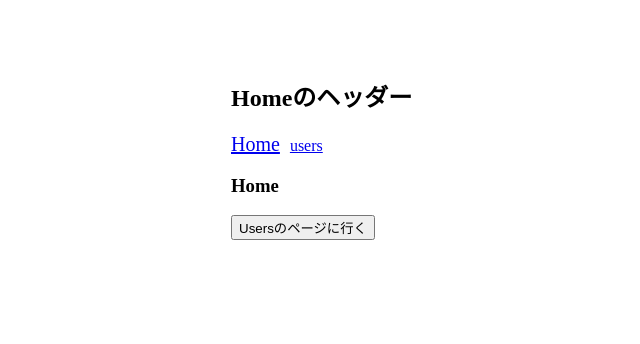
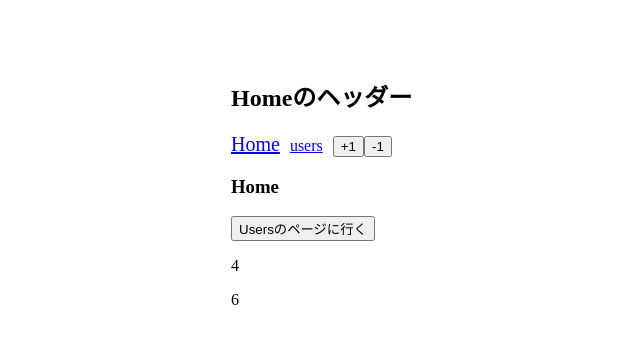
Before and after one commit to fujicho/spa-vuejs, a Vue app: page / in a window 1280 px wide. Shown: the top 344 px of the page, without its empty margins (59-699 px from the left). Built offline with nearby package versions, Linux system fonts and the light colour scheme.

Commit message:
mapGetters

```diff
--- a/src/store.js
+++ b/src/store.js
@@ -6,5 +6,9 @@
 export default new Vuex.Store({
   state: {
     count:2
+  },
+  getters: {
+    doubleCount: state=> state.count *2,
+    tripleCount: state=> state.count *3
   }
 });
--- a/src/views/HeaderHome.vue
+++ b/src/views/HeaderHome.vue
@@ -4,8 +4,23 @@
     <router-link to="/" active-class="link--active" class="link" exact>Home</router-link>
     <router-link :to="{name: 'users-id-profile',params: {id:1},hash:'#next-user'}"
     active-class="link--active" class="link" exact>users</router-link>
+    <button @click="increment">+1</button>
+    <button @click="decrement">-1</button>
   </nav>
 </template>
+
+<script>
+export default {
+  methods: {
+    increment(){
+      this.$store.state.count++
+    },
+    decrement(){
+      this.$store.state.count--
+    },
+  }
+}
+</script>
 
 <style scoped>
 .link {
--- a/src/views/Home.vue
+++ b/src/views/Home.vue
@@ -2,11 +2,17 @@
   <div>
     <h3>Home</h3>
     <button @click="toUsers">Usersのページに行く</button>
+    <p>{{doubleCount}}</p>
+    <p>{{tripleCount}}</p>
   </div>
 </template>
 
 <script>
+import {mapGetters} from "vuex";
 export default {
+  computed: {
+    ...mapGetters(["doubleCount","tripleCount"])
+  },
   methods: {
     toUsers(){
       this.$router.push({
```
